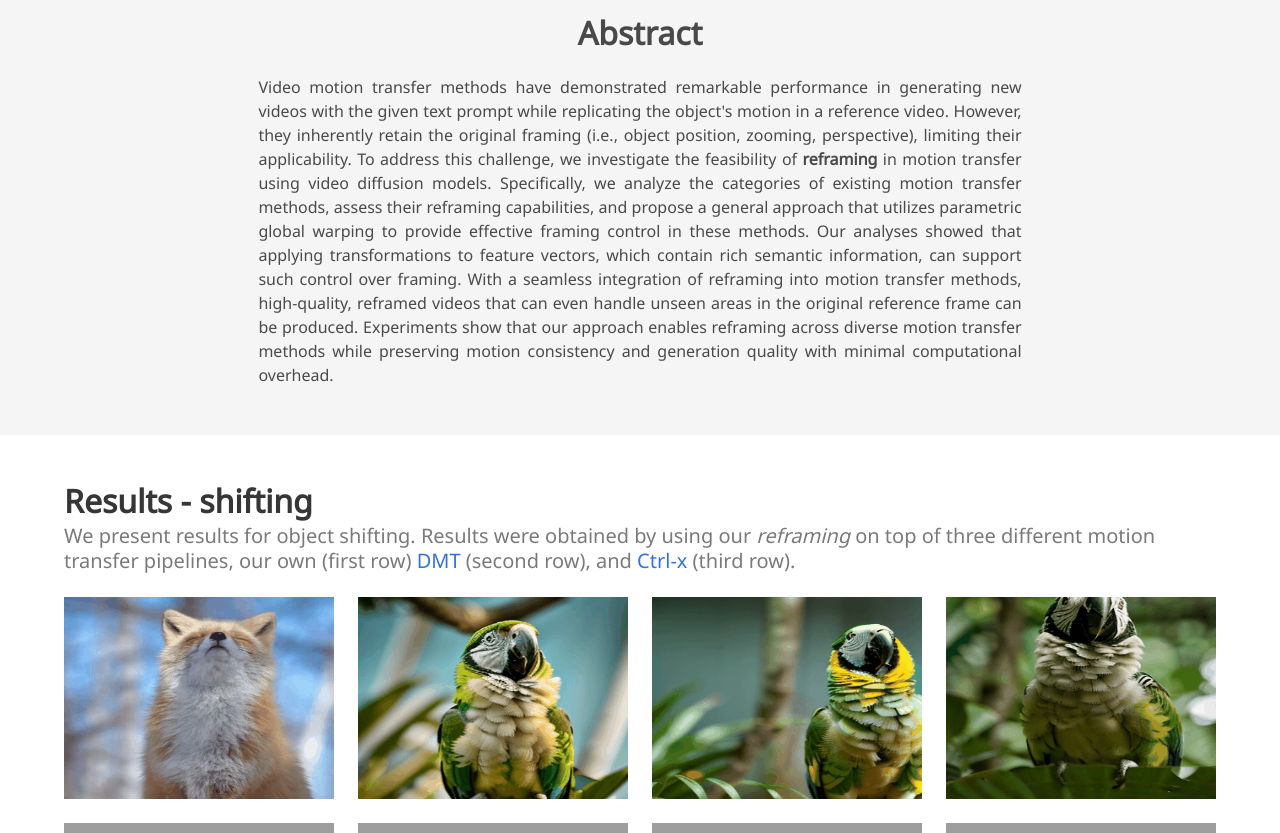
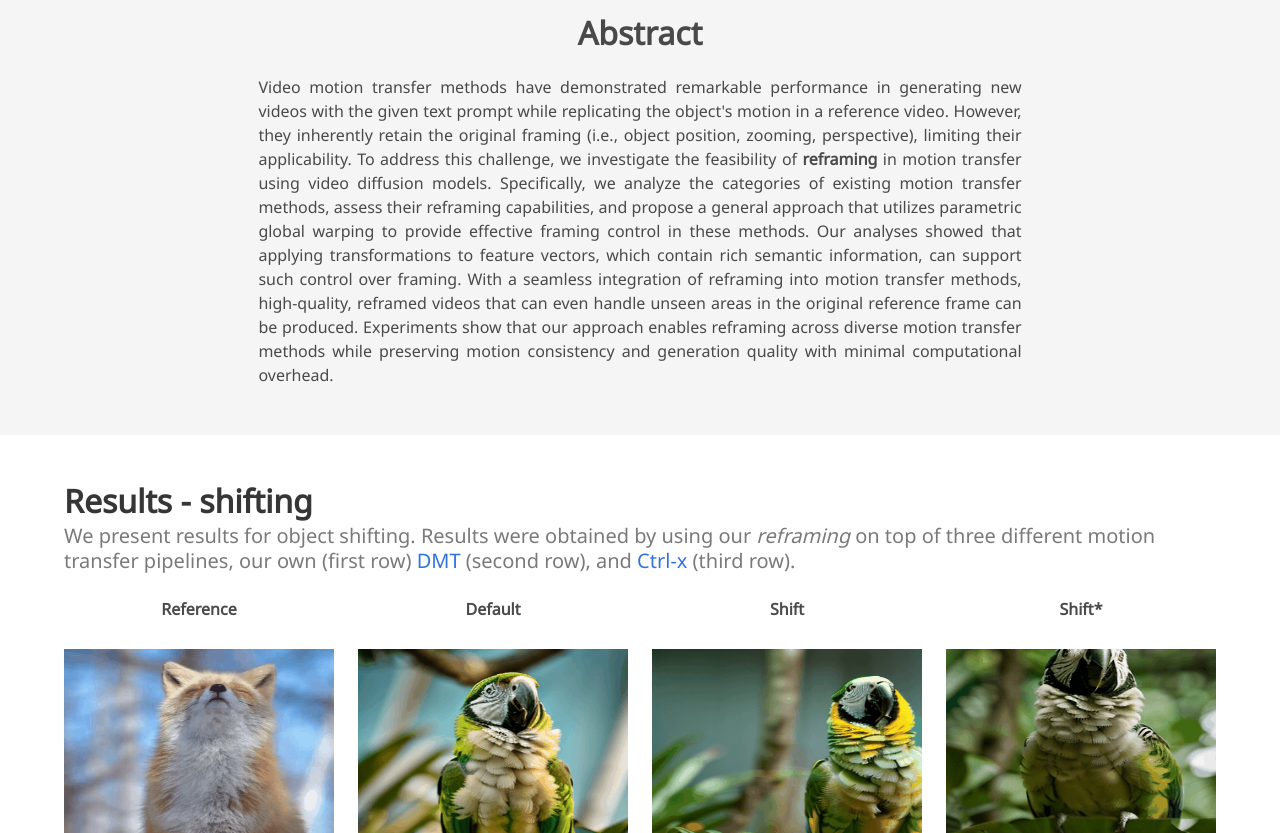
Before and after one commit to dg-lee23/principled-reframing-project-page, a plain HTML site: page index.html in a window 1280 px wide. Shown: the part 769-1602 px from the top of the page. Drawn offline with nearby package versions, Linux system fonts and the light colour scheme; grey boxes are pictures that could not be loaded; some icons are missing; a web font is replaced by a local one.

Commit message:
add column captions

```diff
--- a/index.html
+++ b/index.html
@@ -189,6 +189,22 @@
       <a href="https://diffusion-motion-transfer.github.io/" target="_blank">DMT</a> (second row), and
       <a href="https://genforce.github.io/ctrl-x/" target="_blank">Ctrl-x</a> (third row).
     </p>
+
+    <!-- Column captions -->
+    <div class="columns is-mobile has-text-centered is-vcentered" style="margin-bottom: 1rem;">
+      <div class="column is-one-quarter">
+        <p class="has-text-weight-semibold">Reference</p>
+      </div>
+      <div class="column is-one-quarter">
+        <p class="has-text-weight-semibold">Default</p>
+      </div>
+      <div class="column is-one-quarter">
+        <p class="has-text-weight-semibold">Shift</p>
+      </div>
+      <div class="column is-one-quarter">
+        <p class="has-text-weight-semibold">Shift*</p>
+      </div>
+    </div>
 
     <div class="columns is-multiline is-centered is-mobile">
 
```
